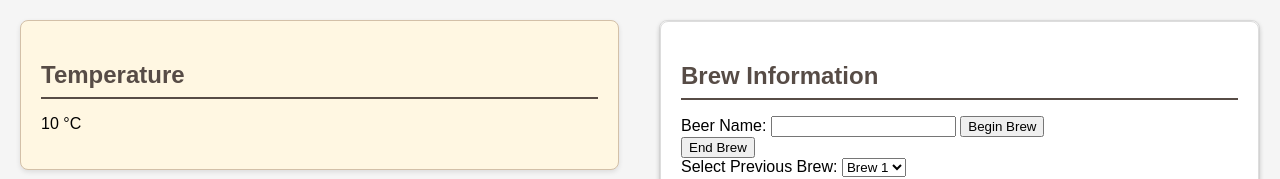
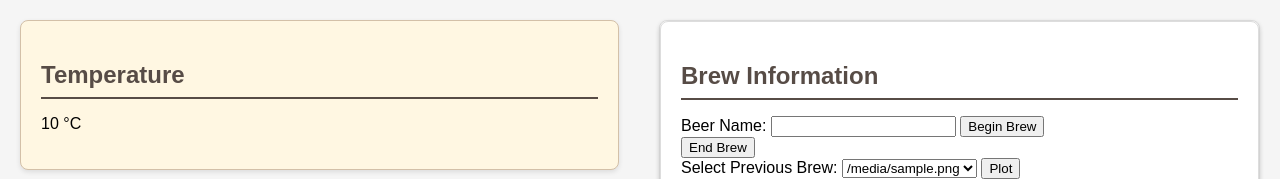
Before and after one commit to lemonpledge35/Tilt, a Flask app: template templates/home.html in a window 1280 px wide. Shown: the part 170-349 px from the top of the page. Run offline with Flask 3, Linux system fonts and the light colour scheme; the template is opened without the code that fills it: most values are stand-ins (such as "Sample title", 1, 10 or a date in 2020).

Commit message:
added drop down menu for previous brew

```diff
--- a/app.py
+++ b/app.py
@@ -4,6 +4,7 @@ import datetime
 import time
 import threading
 import read
+import glob
 
 global brewing
 global beer
@@ -47,6 +48,10 @@ def run():
 
 
 
+
+def get_data_files():
+    return glob('data/*')
+
 app = Flask(__name__)
 
 @app.route("/", methods = ['GET','POST'])
@@ -68,13 +73,16 @@ def home():
             bs = f'Brewing {beer.name}'
         else:
             bs = 'Not Brewing'
-        return render_template('home.html',temp=t,sg=s,brewing_status=bs)
+        return render_template('home.html',temp=t,sg=s,brewing_status=bs,
+                               files=get_data_files())
 
     if request.method == 'GET':
         if brewing:
-            return render_template('home.html',temp=t,sg = s,brewing_status = 'Brewing')
+            return render_template('home.html',temp=t,sg = s,
+                                   brewing_status = 'Brewing',files=get_data_files())
         else:
-            return render_template('home.html',temp=t,sg=s,brewing_status='Not Brewing')
+            return render_template('home.html',temp=t,sg=s,
+                                   brewing_status='Not Brewing',files=get_data_files())
 
 
 
--- a/templates/home.html
+++ b/templates/home.html
@@ -116,10 +116,13 @@
 
 <form>
              <label for="previousBrews">Select Previous Brew:</label>
-             <select id="previousBrews" name="previousBrews">
-                 <option value="brew1">Brew 1</option>
-                 <option value="brew2">Brew 2</option>
-                 <option value="brew3">Brew 3</option>
+             <select id="files" name="files">
+             {% for file in files%}
+
+                 <option value="{{ file }}">{{file }} </option>
+            {% endfor%}
+            </select>
+            <input type="submit" value="Plot">
                  </form>
             </div>
 
```
